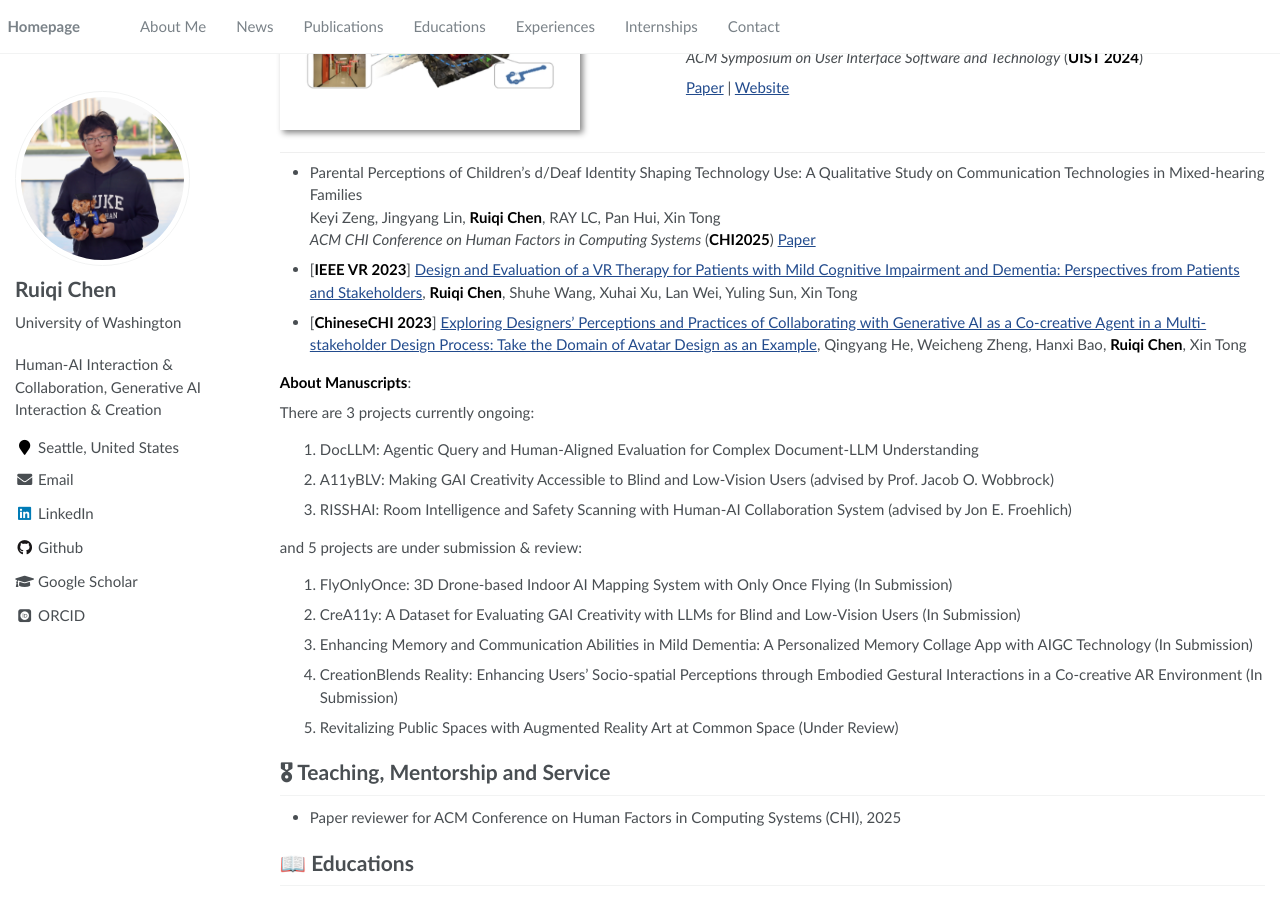
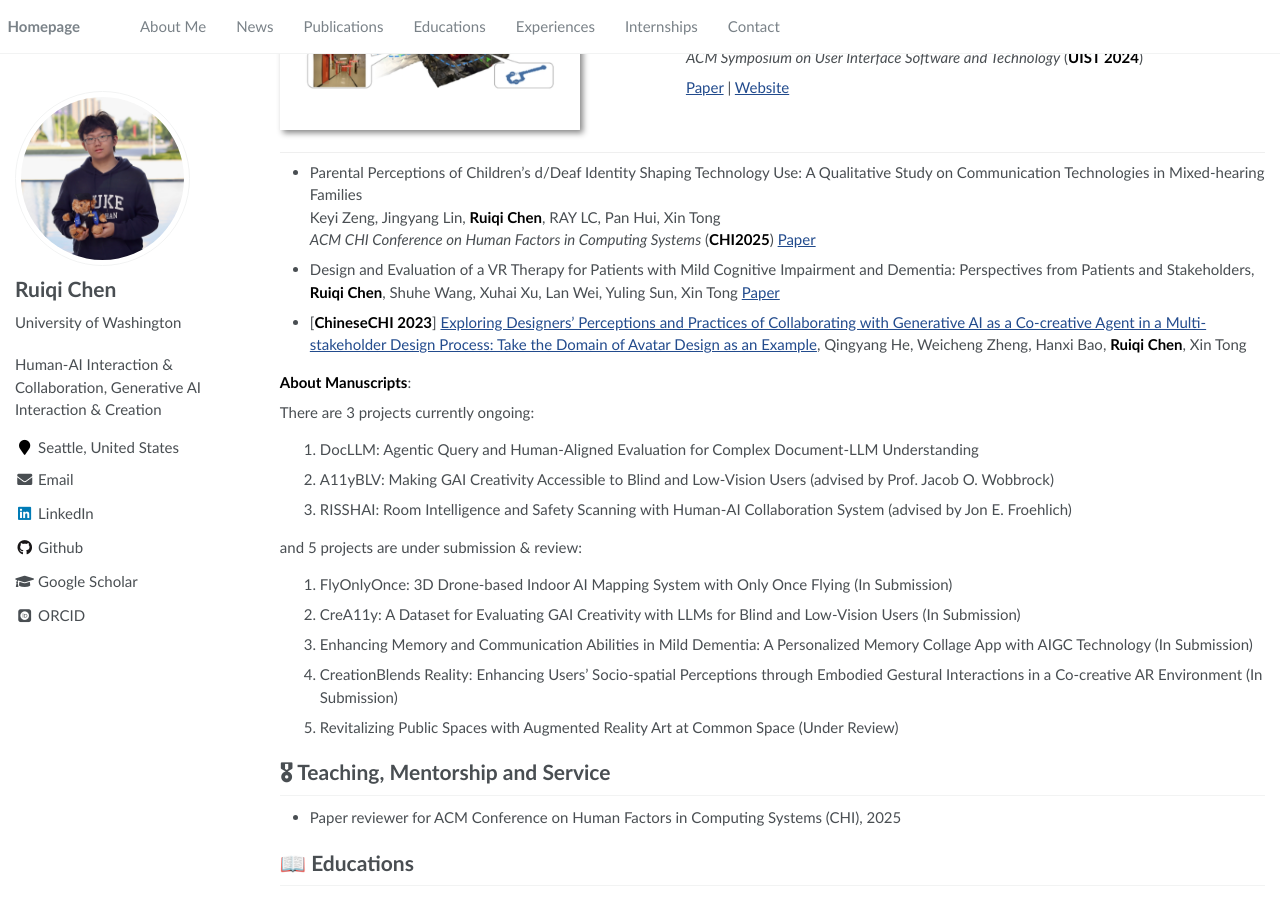
Before and after one commit to Ruiqi-Chen-0216/Ruiqi-Chen-0216.github.io, a Jekyll site: the page built from _pages/home.md, in a window 1280 px wide and 900 px high, scrolled down 835 px. Built offline with Jekyll 4.4.1, drawn with Linux system fonts in a browser that asks for light colours; some web fonts are replaced.

Commit message:
Update home.md

```diff
--- a/_pages/home.md
+++ b/_pages/home.md
@@ -74,7 +74,8 @@ Ke Zhao, **Ruiqi Chen**, Xiaziyu Zhang, Chenxi Wang, Siling Chen, Xiaoguang Wang
   Keyi Zeng, Jingyang Lin, **Ruiqi Chen**, RAY LC, Pan Hui, Xin Tong
   *ACM CHI Conference on Human Factors in Computing Systems* (**CHI2025**) [Paper](https://doi.org/10.1145/3706599.3719753)
 
-- [**IEEE VR 2023**] [Design and Evaluation of a VR Therapy for Patients with Mild Cognitive Impairment and Dementia: Perspectives from Patients and Stakeholders](https://ieeexplore.ieee.org/document/10108617/), **Ruiqi Chen**, Shuhe Wang, Xuhai Xu, Lan Wei, Yuling Sun, Xin Tong
+- Design and Evaluation of a VR Therapy for Patients with Mild Cognitive Impairment and Dementia: Perspectives from Patients and Stakeholders, **Ruiqi Chen**, Shuhe Wang, Xuhai Xu, Lan Wei, Yuling Sun, Xin Tong
+[Paper](https://ieeexplore.ieee.org/document/10108617/)
 
 - [**ChineseCHI 2023**] [Exploring Designers' Perceptions and Practices of Collaborating with Generative AI as a Co-creative Agent in a Multi-stakeholder Design Process: Take the Domain of Avatar Design as an Example](https://dl.acm.org/doi/fullHtml/10.1145/3629606.3629675), Qingyang He, Weicheng Zheng, Hanxi Bao, **Ruiqi Chen**, Xin Tong
 
```
